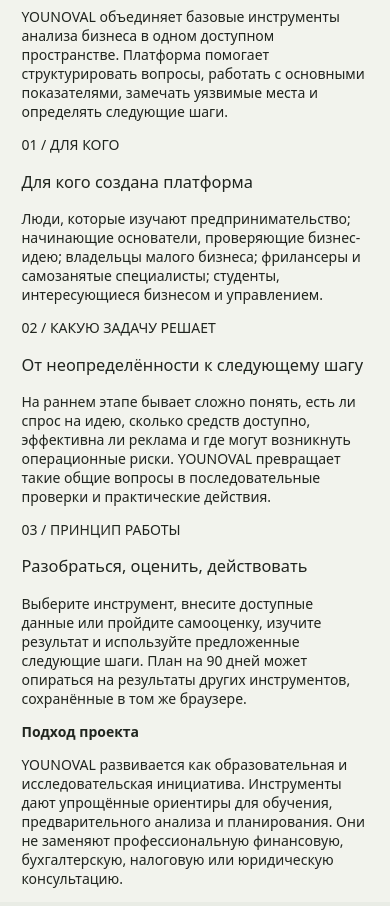
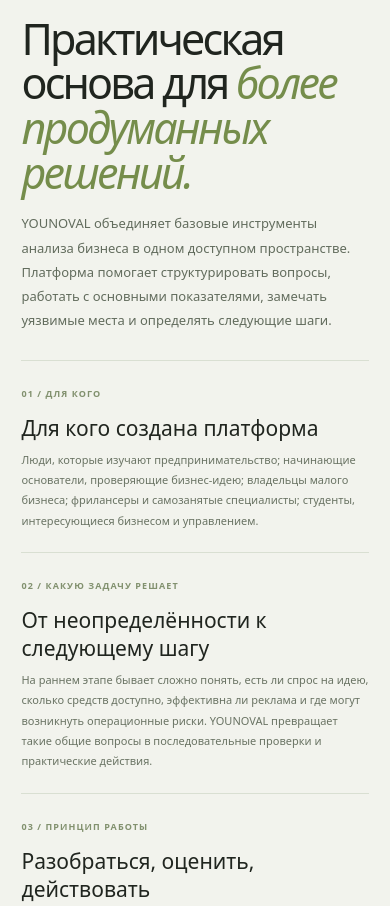
Before and after one commit to valkovadianavalkova31-spec/Younoval-platform, a plain HTML site: page index.html in a window 390 px wide. Shown: the part 2500-3406 px from the top of the page. Drawn offline with Linux system fonts and the light colour scheme; no server answers.

Commit message:
Style expanded project overview section

```diff
--- a/styles.css
+++ b/styles.css
@@ -173,3 +173,28 @@ h1 em,h2 em,h3 em,h4 em,h5 em,h6 em {
 .result-section.forecast{background:#f1f4eb;border:1px solid #e2e8d9;border-radius:7px;padding:16px 18px;margin-top:14px}
 .plan-impact{background:#f3f5ef;border-radius:6px;padding:12px 14px;margin:12px 0 18px;display:grid;gap:7px}
 @media(max-width:700px){.action-meta{grid-template-columns:1fr}.action-step{padding:13px}.action-step-top{align-items:flex-start;flex-direction:column;gap:4px}}
+
+/* Expanded project overview: audience, problem, workflow and scope */
+.project-details{padding:96px 0 104px}
+.project-details-intro{display:grid;grid-template-columns:1fr .8fr;gap:12%;align-items:end;margin:34px 0 38px}
+.project-details-intro h2{font:300 clamp(38px,4.8vw,58px)/1.04 var(--display);letter-spacing:-.065em;margin:0}
+.project-details-intro h2 em{color:var(--green)}
+.project-details-intro>p{font-size:13px;line-height:1.85;color:#626c5d;margin:0}
+.project-details-grid{display:grid;grid-template-columns:repeat(3,1fr);border-top:1px solid var(--line);border-bottom:1px solid var(--line)}
+.project-details-grid article{padding:25px 25px 28px 0}
+.project-details-grid article+article{border-left:1px solid var(--line);padding-left:25px}
+.project-details-grid span,.project-details-foot strong{font-size:9px;letter-spacing:.12em;color:#82916f;font-weight:700}
+.project-details-grid h3{font-size:21px;margin:22px 0 10px}
+.project-details-grid p,.project-details-foot p{font-size:11px;line-height:1.85;color:#697363;margin:0}
+.project-details-foot{display:grid;grid-template-columns:1fr 2fr;gap:12%;padding:24px;background:#e8ece2;margin-top:18px}
+.theory-note{font-size:10px;line-height:1.8;color:#778171;margin:22px 0 0;max-width:900px}
+@media(max-width:620px){
+ .project-details{padding:72px 0}
+ .project-details-intro{grid-template-columns:1fr;gap:16px;margin:28px 0}
+ .project-details-intro h2{font-size:43px}
+ .project-details-grid{grid-template-columns:1fr}
+ .project-details-grid article{padding:21px 0}
+ .project-details-grid article+article{border-left:0;border-top:1px solid var(--line);padding-left:0}
+ .project-details-grid h3{margin:13px 0 8px}
+ .project-details-foot{grid-template-columns:1fr;gap:10px;padding:19px}
+}
```
